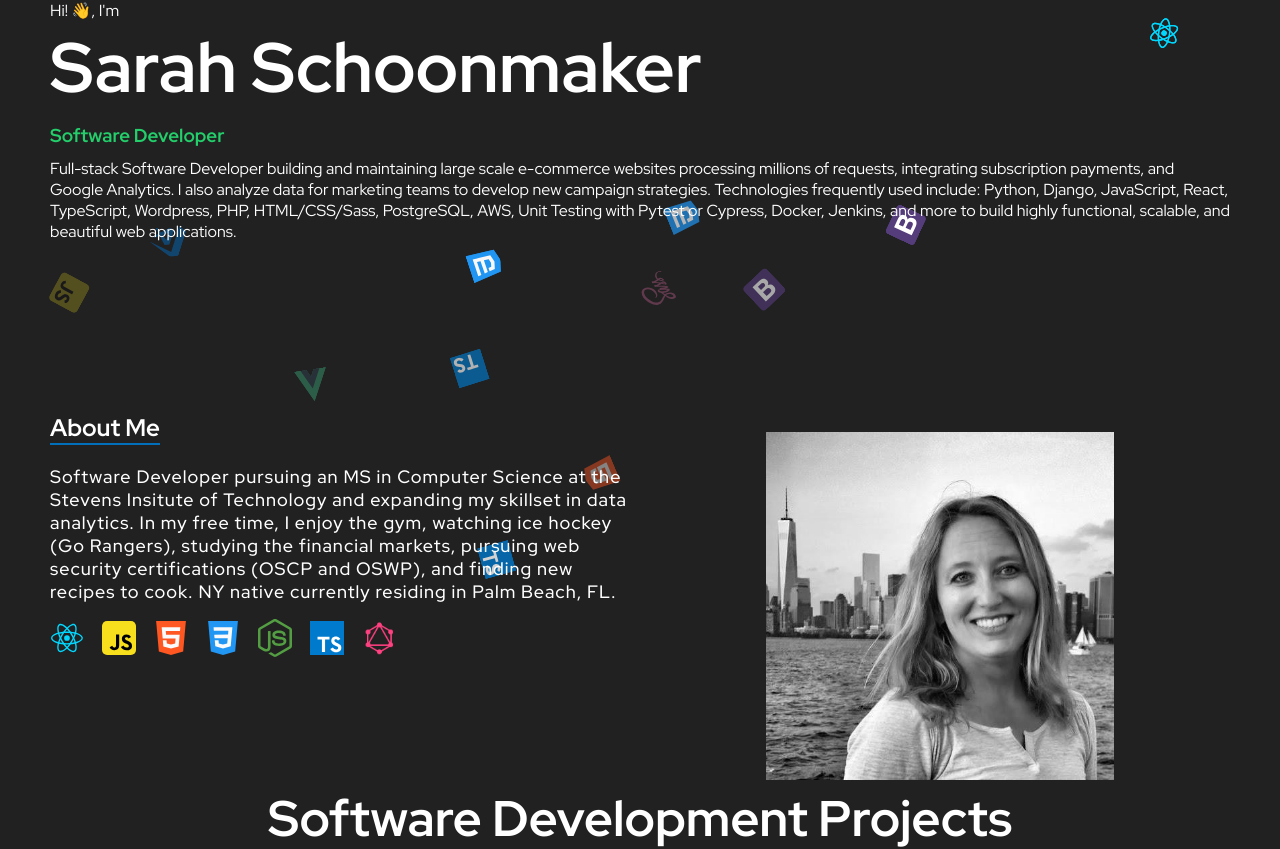
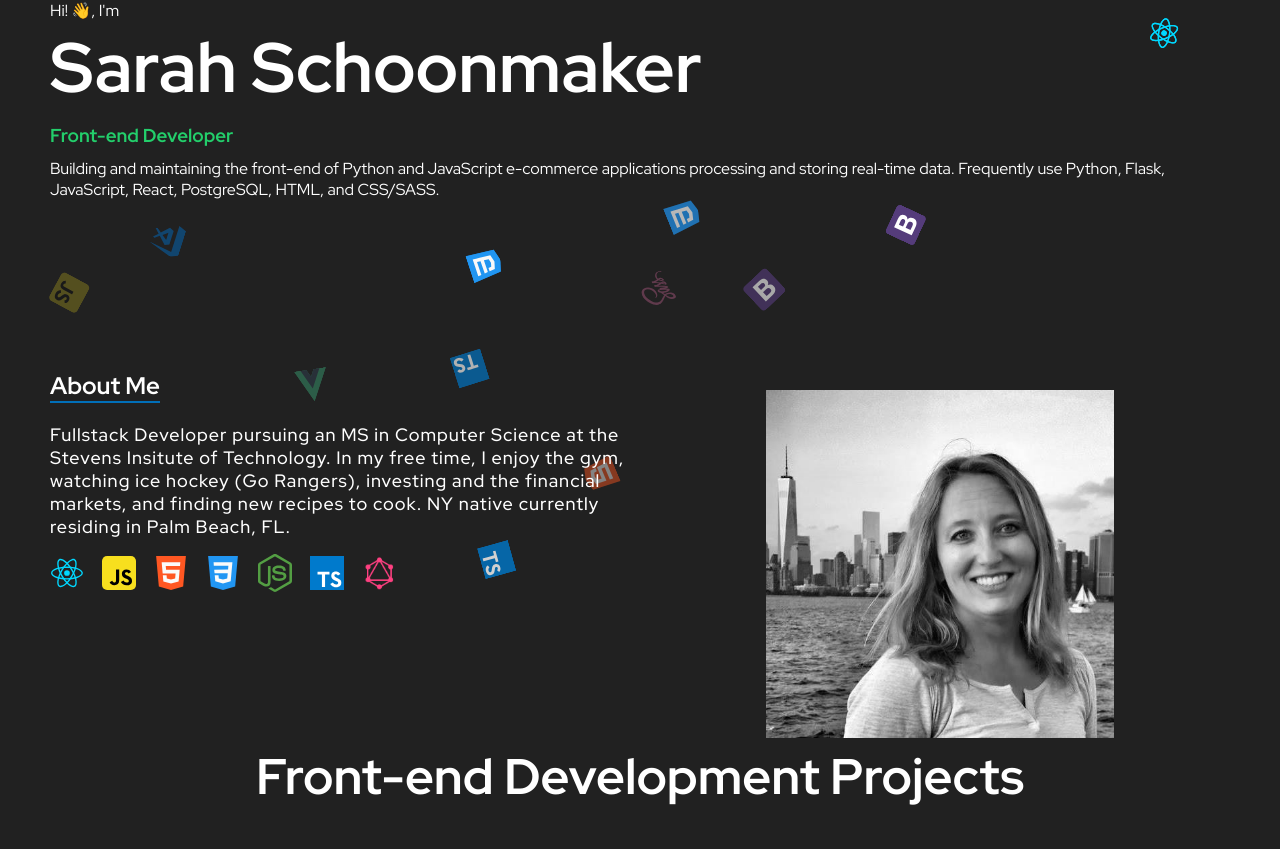
Before and after one commit to SarahSchoonmaker/sarah-react-portfolio, a React (Create React App) app: page / in a window 1280 px wide. Shown: the part 177-1026 px from the top of the page. Built offline with nearby package versions, Linux system fonts and the light colour scheme.

Commit message:
edited readme

```diff
--- a/src/components/About/About.tsx
+++ b/src/components/About/About.tsx
@@ -18,10 +18,9 @@ export function About(){
           <h2>About Me</h2>
         </ScrollAnimation>
         <ScrollAnimation animateIn="fadeInLeft" delay={0.2 * 1000}>
-          <p>Software Developer pursuing an MS in Computer Science at the Stevens Insitute of Technology and expanding my skillset
-            in data analytics. In my free time, I enjoy the gym, watching ice hockey (Go Rangers), studying the financial markets,
-            pursuing web security certifications (OSCP and OSWP), and finding new recipes to cook.
-            NY native currently residing in Palm Beach, FL.
+          <p>Fullstack Developer pursuing an MS in Computer Science at the Stevens Insitute of Technology. In my free time,
+            I enjoy the gym, watching ice hockey (Go Rangers), investing and the financial markets,
+            and finding new recipes to cook. NY native currently residing in Palm Beach, FL.
           </p>
         </ScrollAnimation>
         <div className="hard-skills">
--- a/src/components/Hero/Hero.tsx
+++ b/src/components/Hero/Hero.tsx
@@ -13,14 +13,11 @@ export function Hero(){
           <h1>Sarah Schoonmaker</h1>
         </ScrollAnimation>
         <ScrollAnimation animateIn="fadeInUp" delay={0.4 * 1000}>
-          <h3>Software Developer</h3>
+          <h3>Front-end Developer</h3>
         </ScrollAnimation>
         <ScrollAnimation animateIn="fadeInUp" delay={0.6 * 1000}>
-          <p className="small-resume">Full-stack Software Developer building and maintaining large scale
-          e-commerce websites processing millions of requests, integrating subscription payments, and Google Analytics. I also
-          analyze data for marketing teams to develop new campaign strategies. Technologies frequently used include:
-          Python, Django, JavaScript, React, TypeScript, Wordpress, PHP, HTML/CSS/Sass, PostgreSQL, AWS, Unit Testing with Pytest or Cypress,
-          Docker, Jenkins, and more to build highly functional, scalable, and beautiful web applications. </p>
+          <p className="small-resume">Building and maintaining the front-end of Python and JavaScript e-commerce applications
+          processing and storing real-time data. Frequently use Python, Flask, JavaScript, React, PostgreSQL, HTML, and CSS/SASS.</p>
         </ScrollAnimation>
 
 
--- a/src/components/Portfolio/Portfolio.tsx
+++ b/src/components/Portfolio/Portfolio.tsx
@@ -9,7 +9,7 @@ export function Portfolio(){
     <Container id="portfolio">
 
 
-      <h2 className ="project2">Software Development Projects</h2>
+      <h2 className ="project2">Front-end Development Projects</h2>
 
       <div className="projects">
 
@@ -127,7 +127,7 @@ export function Portfolio(){
           </div>
         </ScrollAnimation>
 
-      <h2>Data Analyst Projects</h2>
+      <h2>Data Engineering Projects</h2>
       <div className="projects">
 
       <ScrollAnimation animateIn="flipInX">
```
